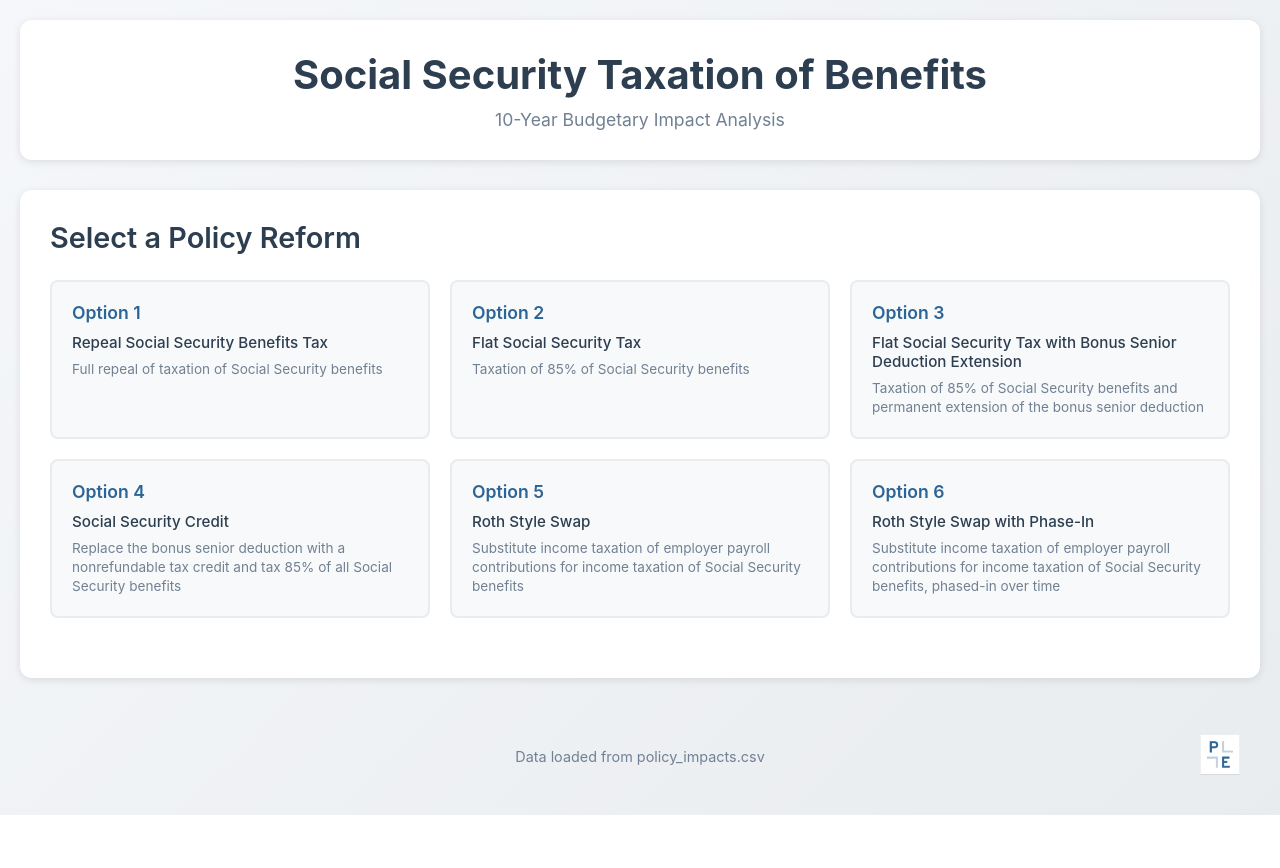
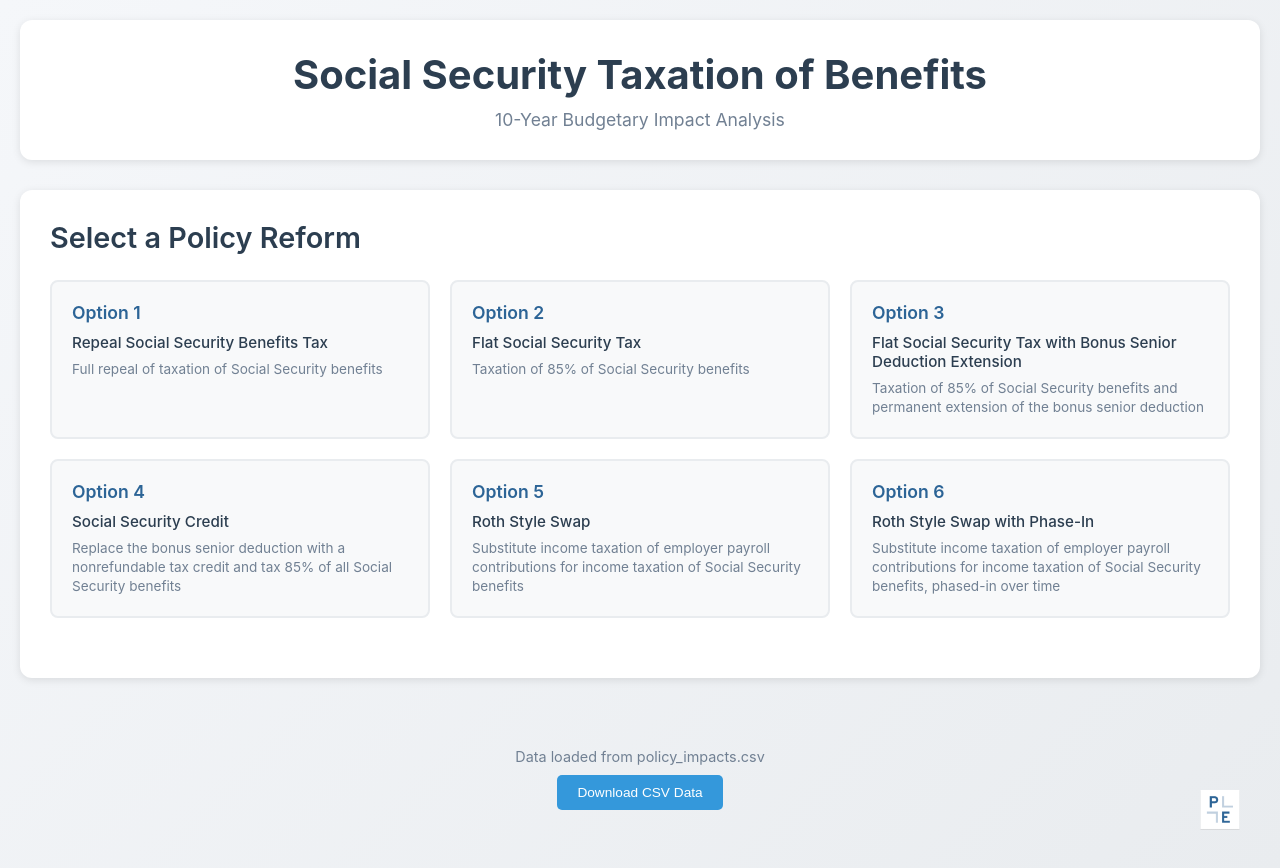
Before and after one commit to PolicyEngine/crfb-tob-impacts, a React (Create React App) app in the folder policy-impact-dashboard/: page / in a window 1280 px wide. Before the commit the page ends 815 px from the top, so only its background shows below. Built offline with nearby package versions, Linux system fonts and the light colour scheme.

Commit message:
add data download button

```diff
--- a/policy-impact-dashboard/src/App.css
+++ b/policy-impact-dashboard/src/App.css
@@ -75,6 +75,23 @@ body {
   width: auto;
 }
 
+.download-button {
+  background-color: #3498db;
+  color: white;
+  border: none;
+  padding: 10px 20px;
+  margin: 10px 0;
+  border-radius: 5px;
+  font-size: 0.95em;
+  font-weight: 500;
+  cursor: pointer;
+  transition: background-color 0.3s ease;
+}
+
+.download-button:hover {
+  background-color: #2980b9;
+}
+
 @media (max-width: 768px) {
   .App {
     padding: 10px;
--- a/policy-impact-dashboard/src/App.tsx
+++ b/policy-impact-dashboard/src/App.tsx
@@ -95,6 +95,19 @@ function App() {
 
       <footer className="App-footer">
         <p>Data loaded from policy_impacts.csv</p>
+        <button
+          className="download-button"
+          onClick={() => {
+            const link = document.createElement('a');
+            link.href = '/policy_impacts.csv';
+            link.download = 'policy_impacts.csv';
+            document.body.appendChild(link);
+            link.click();
+            document.body.removeChild(link);
+          }}
+        >
+          Download CSV Data
+        </button>
         <img src="/policyengine.png" alt="PolicyEngine" className="footer-logo" />
       </footer>
     </div>
```
Also changed, not shown: 1 other file (tests, documents, lock files or other folders).
